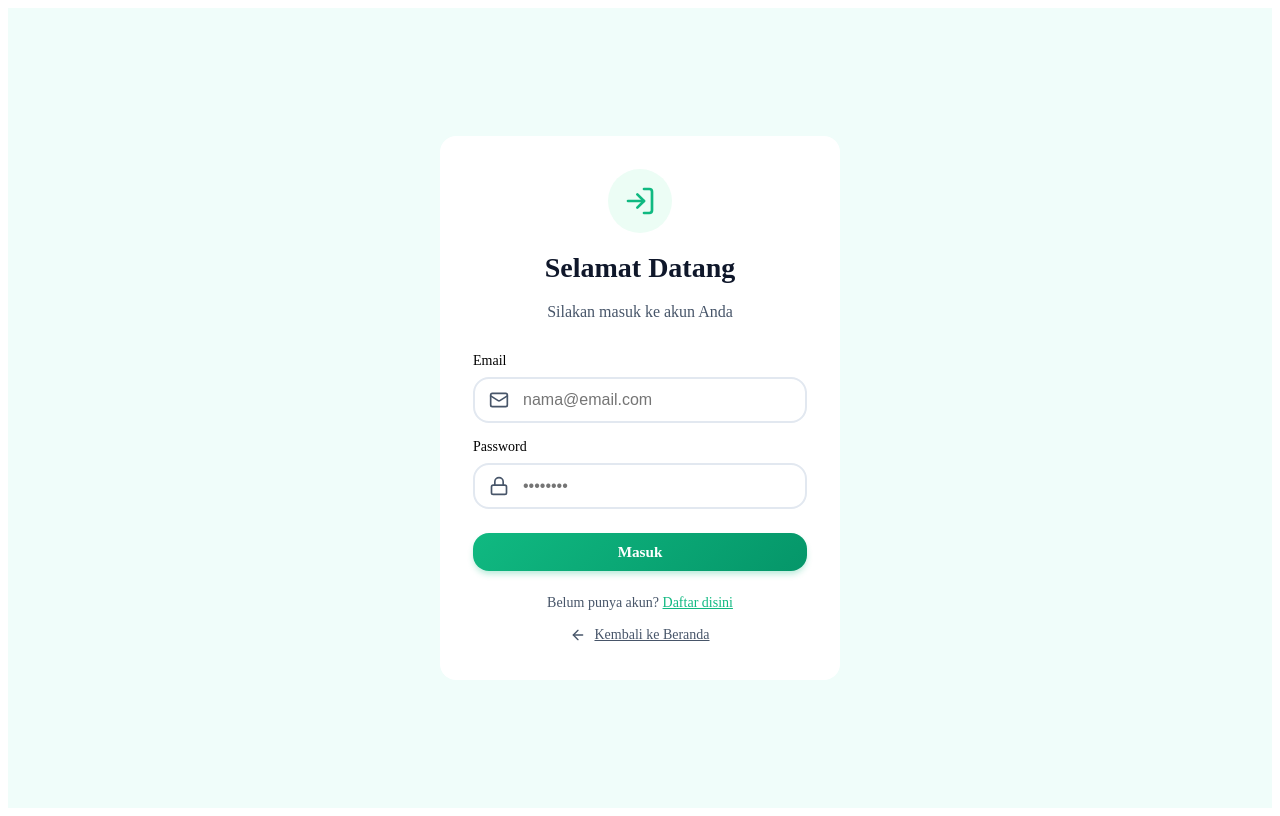
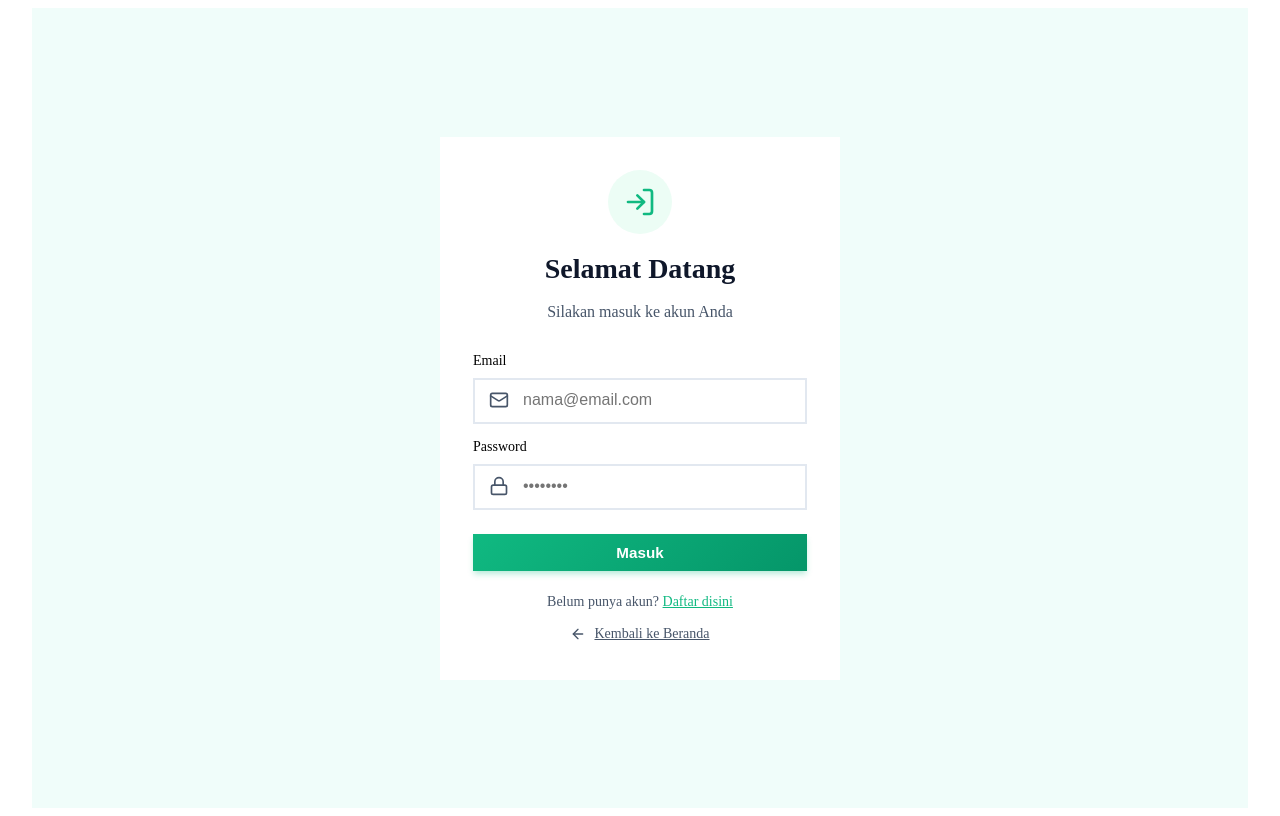
Before and after one commit to kurniawanm169mk-cmd/spmb-app, a React (Vite) app: page /login in a window 1280 px wide. Built offline with nearby package versions, Linux system fonts and the light colour scheme; no server answers; the database is empty.

Commit message:
fix: enforce global font family and remove link underlines

```diff
--- a/src/index.css
+++ b/src/index.css
@@ -24,23 +24,6 @@
   --radius-md: 1rem;
   --radius-lg: 1.5rem;
   --radius-xl: 2rem;
-  --radius-full: 9999px;
-
-  /* Global Radius Setting */
-  --radius-global: 1rem;
-  /* Default */
-
-}
-
-button {
-  cursor: pointer;
-  font-family: inherit;
-}
-
-/* Utilities */
-.container {
-  max-width: 1280px;
-  margin: 0 auto;
   padding: 0 1.5rem;
 }
 
```
